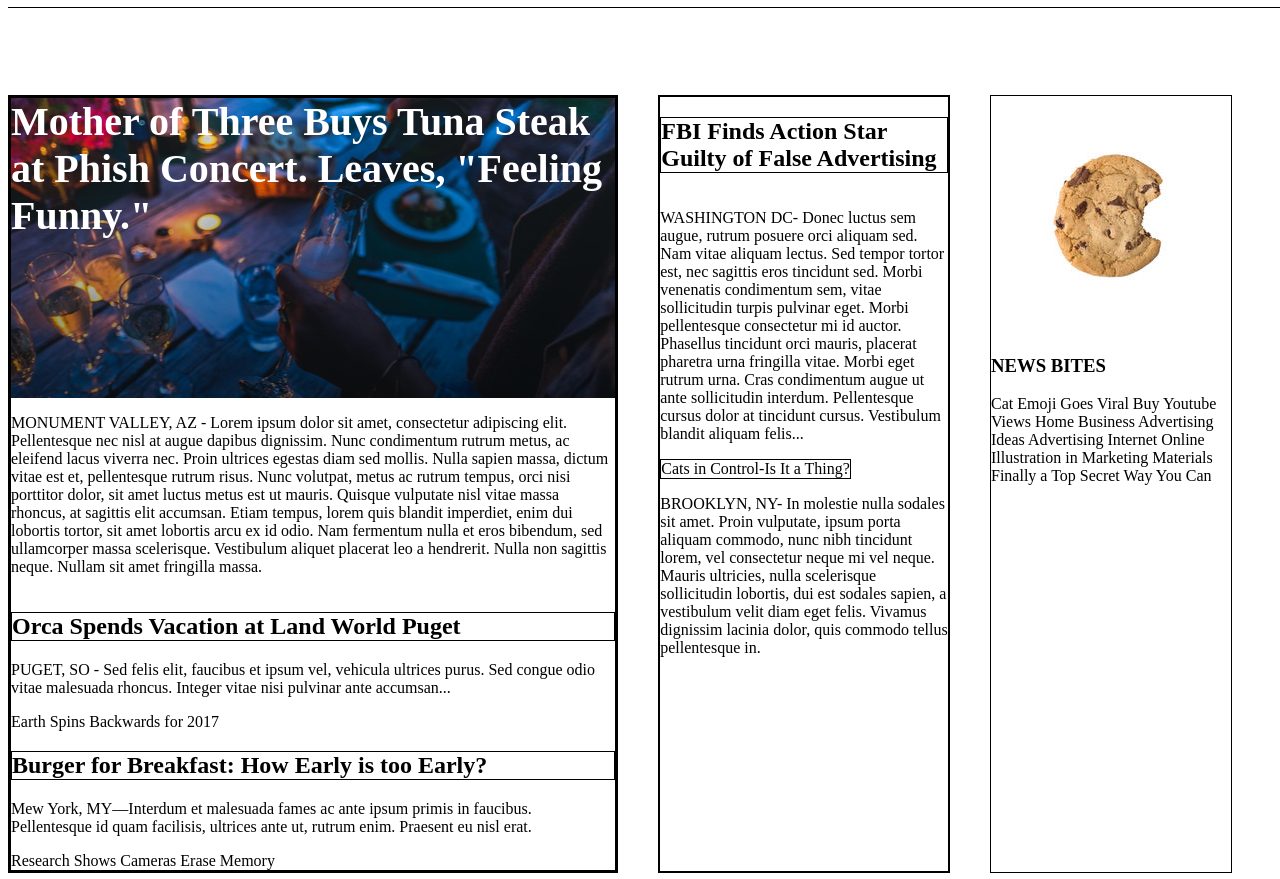
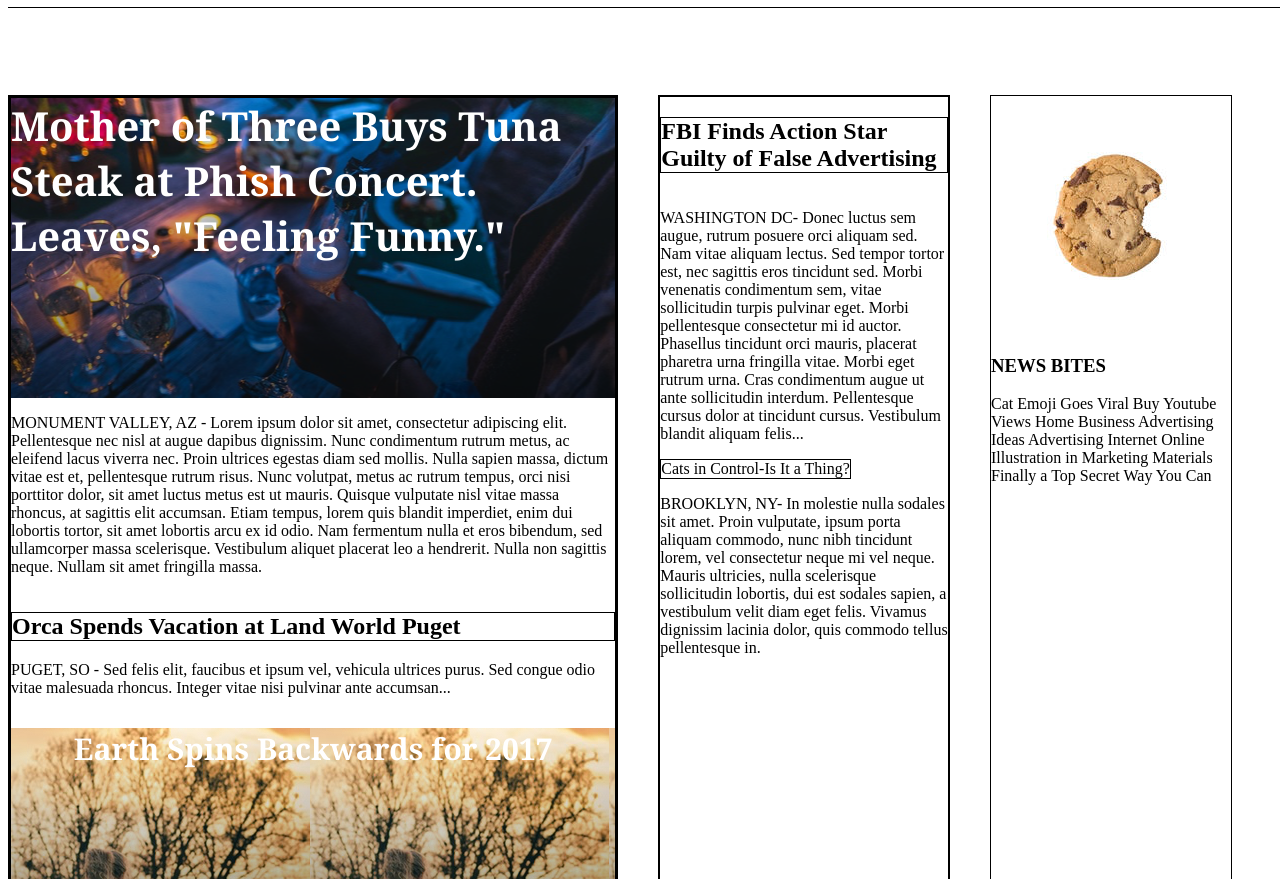
Before and after one commit to cookiesNcrea/Times, a plain HTML site: page Index.html in a window 1280 px wide. Shown: the part 73-952 px from the top of the page. Drawn offline with Linux system fonts and the light colour scheme.

Commit message:
fixed font and added image

```diff
--- a/Resources/css/style.css
+++ b/Resources/css/style.css
@@ -72,7 +72,7 @@ span a{
   text-align: left;
   color: white;
   font-weight: bold;
-  font-style: Georgia;
+  font-family: georgia;
 }
 
 .large .main-story{
@@ -81,6 +81,20 @@ span a{
 }
 
 /* Fall Story */
+
+.large .earth-spin{
+  background-image: url(../../Resources/images/img-fall.png);
+  height: 300px;
+  margin-top: 15px;
+  text-align: center;
+  font-family: georgia;
+}
+
+.earth-spin span{
+  font-size: 30px;
+  color: white;
+  font-weight: bold;
+}
 
 /* Medium Column */
 
```
